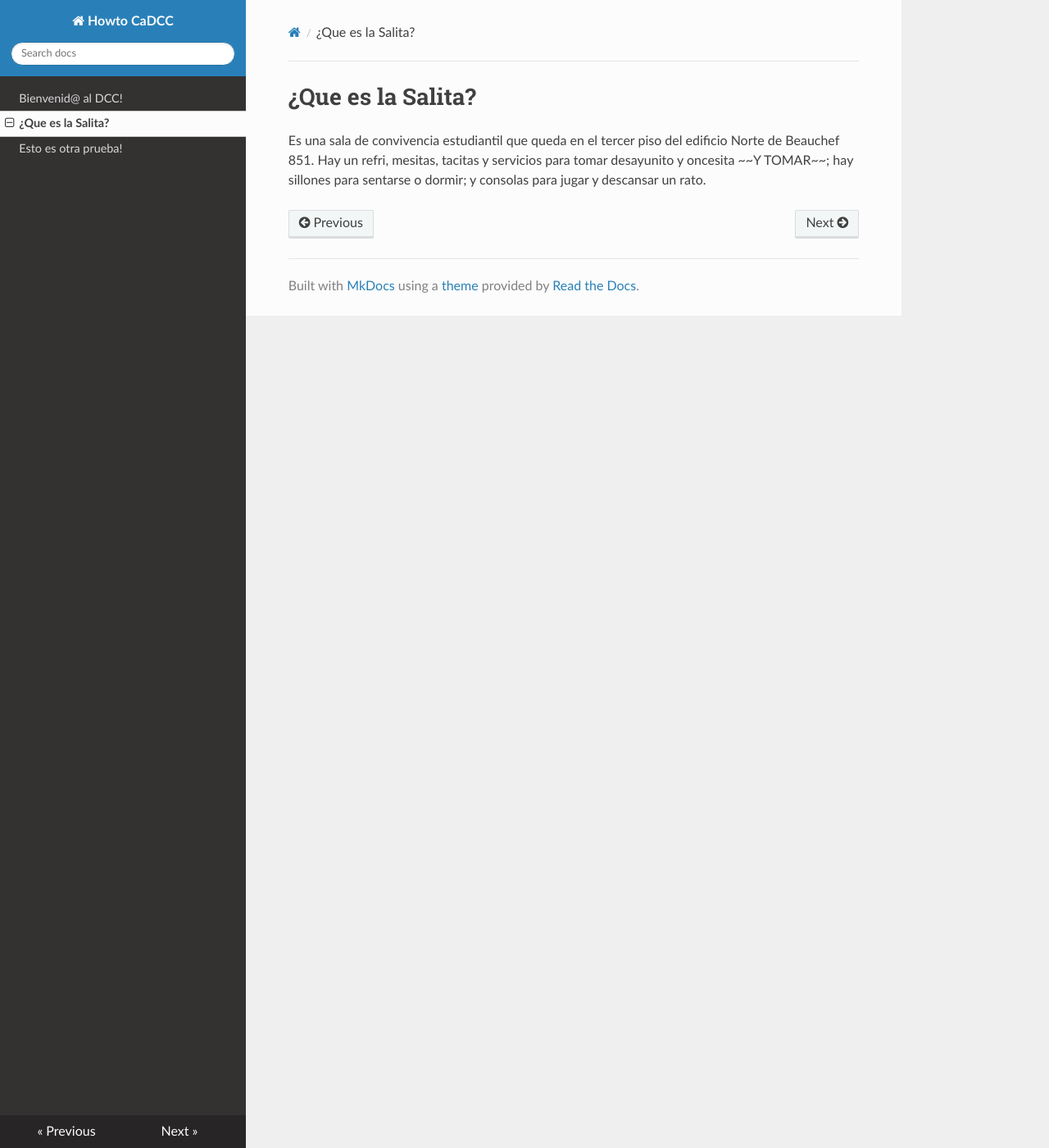
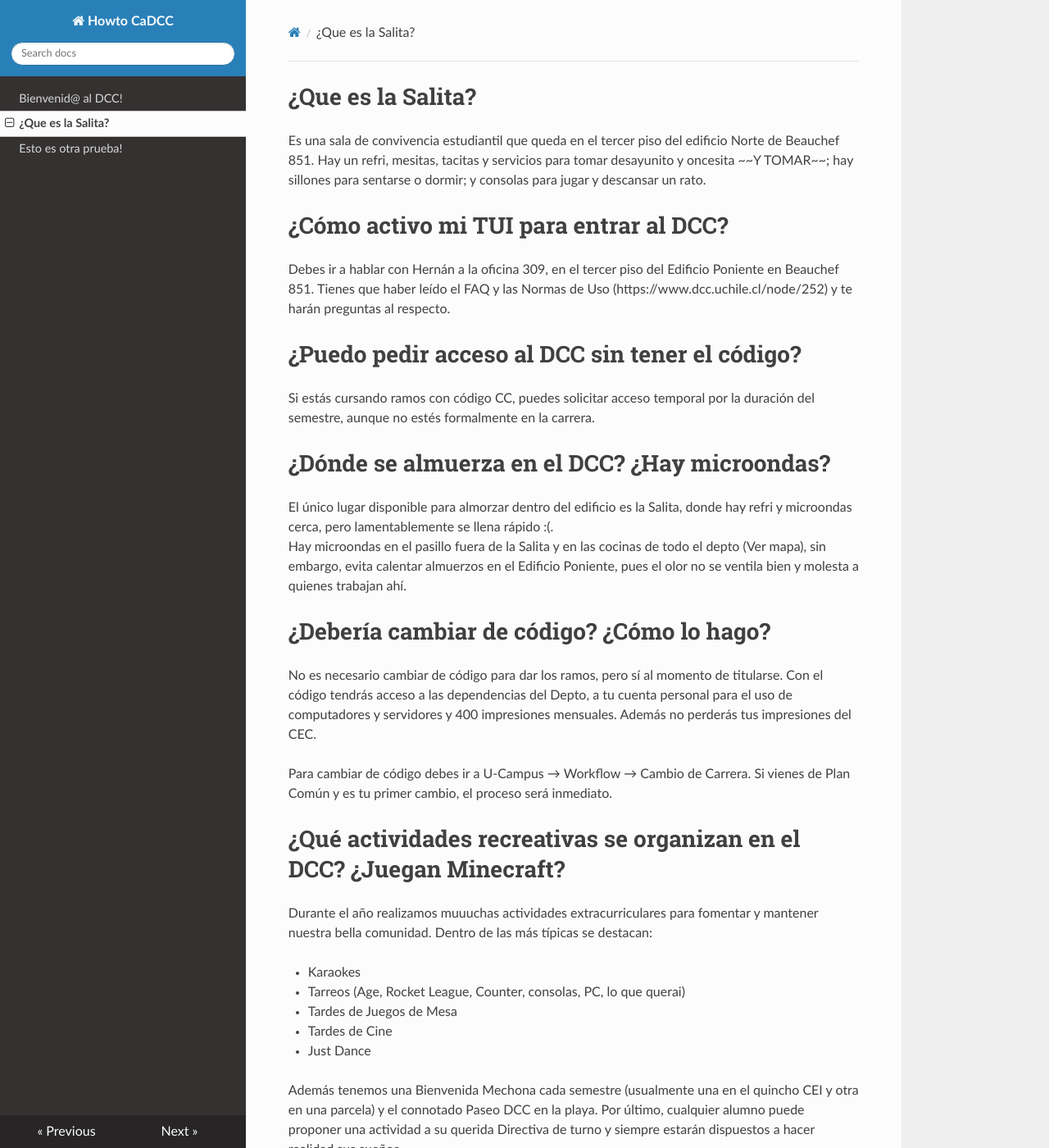
Before and after one commit to cadcc/howto, an MkDocs documentation site: the page built from docs/FAQ Mechón.md, in a window 1280 px wide and 1400 px high. Shown: the whole window at 82% size. Built offline with MkDocs 1.6.1, drawn with Linux system fonts in a browser that asks for light colours; nearby versions of some CDN libraries; some of the changed text lies outside the part shown.

Commit message:
Nuevas preguntas del FAQ Mechón agregadas

```diff
--- a/docs/FAQ Mechón.md
+++ b/docs/FAQ Mechón.md
@@ -4,3 +4,43 @@ Es una sala de convivencia estudiantil que queda en el tercer piso del edificio
 Hay un refri, mesitas, tacitas y servicios para tomar desayunito y oncesita ~~Y TOMAR~~;
 hay sillones para sentarse o dormir;
 y consolas para jugar y descansar un rato.
+
+
+# ¿Cómo activo mi TUI para entrar al DCC?
+
+Debes ir a hablar con Hernán a la oficina 309, en el tercer piso del Edificio Poniente en Beauchef 851.
+Tienes que haber leído el FAQ y las Normas de Uso (https://www.dcc.uchile.cl/node/252) y te harán preguntas al respecto.
+
+
+# ¿Puedo pedir acceso al DCC sin tener el código?
+
+Si estás cursando ramos con código CC, puedes solicitar acceso temporal por la duración del semestre, aunque no estés formalmente en la carrera.
+
+
+# ¿Dónde se almuerza en el DCC? ¿Hay microondas?
+
+El único lugar disponible para almorzar dentro del edificio es la Salita, donde hay refri y microondas cerca, pero lamentablemente se llena rápido :(.
+Hay microondas en el pasillo fuera de la Salita y en las cocinas de todo el depto (Ver mapa), sin embargo, evita calentar almuerzos en el Edificio Poniente, pues el olor no se ventila bien y molesta a quienes trabajan ahí.
+
+
+# ¿Debería cambiar de código? ¿Cómo lo hago?
+
+No es necesario cambiar de código para dar los ramos, pero sí al momento de titularse.
+Con el código tendrás acceso a las dependencias del Depto, a tu cuenta personal para el uso de computadores y servidores y 400 impresiones mensuales.
+Además no perderás tus impresiones del CEC.
+
+Para cambiar de código debes ir a U-Campus → Workflow → Cambio de Carrera. Si vienes de Plan Común y es tu primer cambio, el proceso será inmediato.
+
+
+# ¿Qué actividades recreativas se organizan en el DCC? ¿Juegan Minecraft?
+
+Durante el año realizamos muuuchas actividades extracurriculares para fomentar y mantener nuestra bella comunidad. Dentro de las más típicas se destacan:
+
+* Karaokes
+* Tarreos (Age, Rocket League, Counter, consolas, PC, lo que querai)
+* Tardes de Juegos de Mesa
+* Tardes de Cine
+* Just Dance
+
+Además tenemos una Bienvenida Mechona cada semestre (usualmente una en el quincho CEI y otra en una parcela) y el connotado Paseo DCC en la playa.
+Por último, cualquier alumno puede proponer una actividad a su querida Directiva de turno y siempre estarán dispuestos a hacer realidad sus sueños.
```
